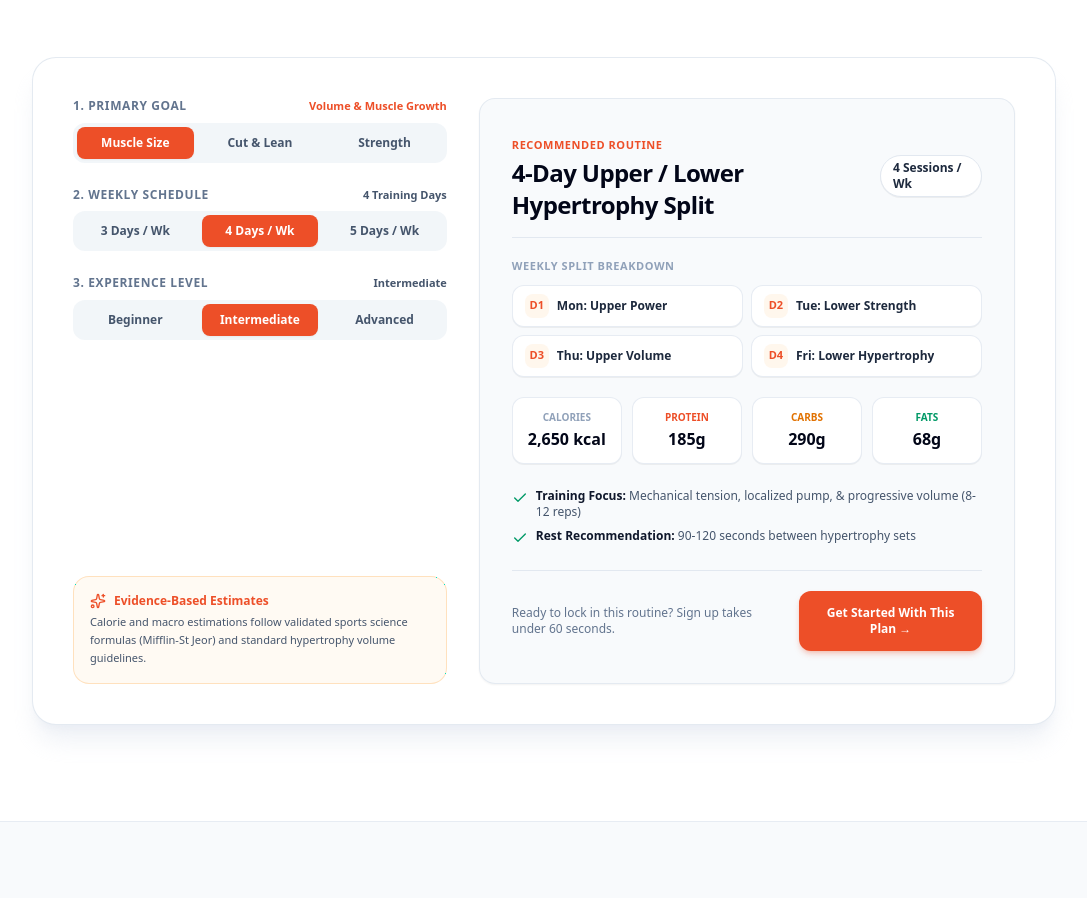
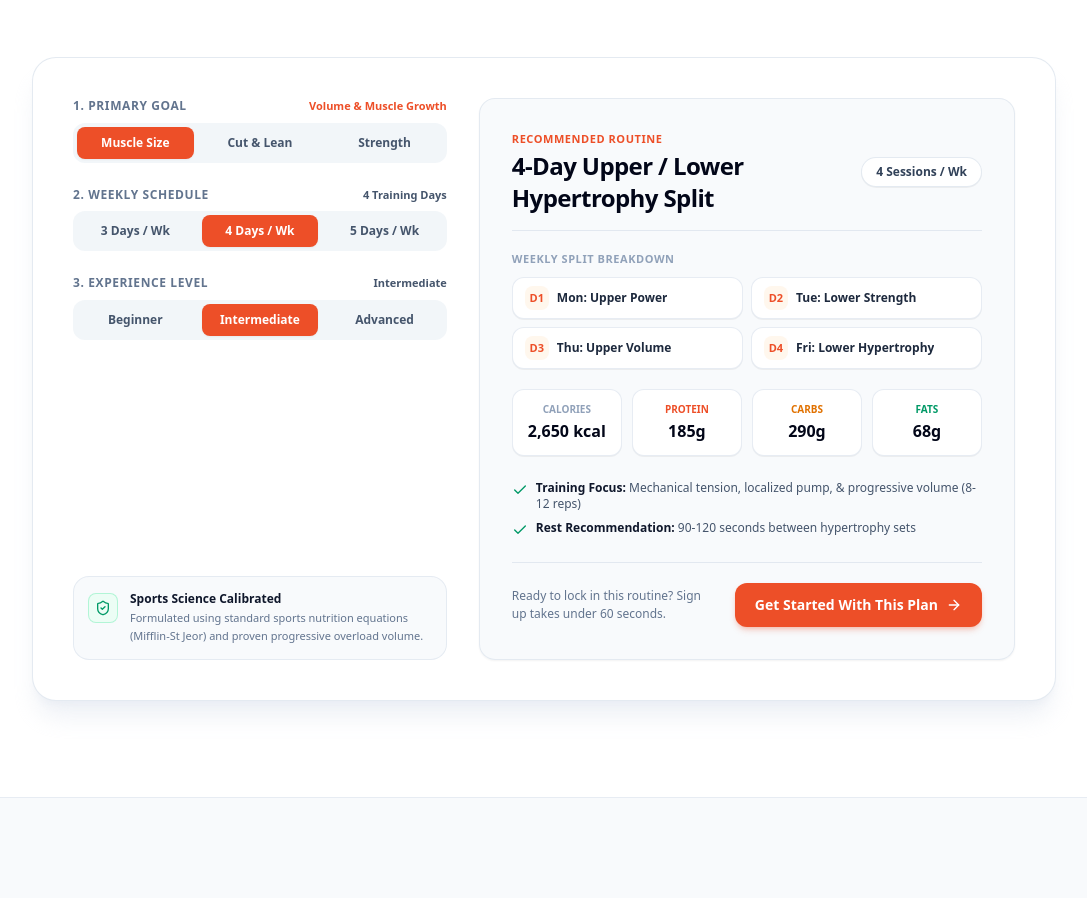
Before and after one commit to josntndr/strive, a Next.js app in the folder frontend/: page / in a window 1280 px wide. Shown: the part 2200-3098 px from the top of the page, without its empty margins (96-1183 px from the left). Built offline with nearby package versions, Linux system fonts and the light colour scheme; no server answers.

Commit message:
Fix badge text wrap, CTA button wrap, and AI sparkles disclaimer in plan preview

```diff
--- a/frontend/src/app/page.tsx
+++ b/frontend/src/app/page.tsx
@@ -1162,30 +1162,32 @@
                     </div>
                   </div>
 
-                  <div className="p-4 rounded-2xl bg-orange-50/70 border border-orange-200/70">
-                    <div className="flex items-center gap-2 text-xs font-bold text-[#ed4f28]">
-                      <Sparkles className="w-4 h-4 text-[#ed4f28]" />
-                      <span>Evidence-Based Estimates</span>
-                    </div>
-                    <p className="text-[11px] text-slate-600 mt-1 leading-relaxed">
-                      Calorie and macro estimations follow validated sports science formulas (Mifflin-St Jeor) and standard hypertrophy volume guidelines.
-                    </p>
+                  <div className="p-3.5 rounded-2xl bg-slate-50/90 border border-slate-200/80 flex items-start gap-3">
+                    <div className="p-1.5 rounded-lg bg-emerald-50 border border-emerald-200/80 text-emerald-600 shrink-0 mt-0.5">
+                      <ShieldCheck className="w-4 h-4" />
+                    </div>
+                    <div>
+                      <p className="text-xs font-bold text-slate-900">Sports Science Calibrated</p>
+                      <p className="text-[11px] text-slate-500 mt-0.5 leading-relaxed">
+                        Formulated using standard sports nutrition equations (Mifflin-St Jeor) and proven progressive overload volume.
+                      </p>
+                    </div>
                   </div>
                 </div>
 
                 {/* Right Output Card (7 cols) */}
                 <div className="lg:col-span-7 bg-slate-50/90 rounded-2xl p-6 sm:p-8 border border-slate-200/90 flex flex-col justify-between shadow-xs">
                   <div>
-                    <div className="flex items-center justify-between pb-4 border-b border-slate-200">
-                      <div>
-                        <span className="text-[11px] font-bold uppercase tracking-wider text-[#ed4f28]">
+                    <div className="flex items-start sm:items-center justify-between gap-3 pb-4 border-b border-slate-200">
+                      <div className="min-w-0">
+                        <span className="text-[11px] font-bold uppercase tracking-wider text-[#ed4f28] block">
                           Recommended Routine
                         </span>
                         <h3 className="text-xl sm:text-2xl font-black text-slate-950 mt-0.5 tracking-tight">
                           {calcOutput.splitName}
                         </h3>
                       </div>
-                      <span className="text-xs font-bold text-slate-800 bg-white border border-slate-200 px-3 py-1 rounded-full shadow-2xs">
+                      <span className="shrink-0 whitespace-nowrap text-xs font-bold text-slate-700 bg-white border border-slate-200/90 px-3.5 py-1.5 rounded-full shadow-2xs">
                         {calcDays} Sessions / Wk
                       </span>
                     </div>
@@ -1255,15 +1257,16 @@
                   </div>
 
                   <div className="mt-6 pt-5 border-t border-slate-200 flex flex-col sm:flex-row items-center justify-between gap-4">
-                    <p className="text-xs text-slate-500 text-center sm:text-left">
+                    <p className="text-xs text-slate-500 text-center sm:text-left leading-normal">
                       Ready to lock in this routine? Sign up takes under 60 seconds.
                     </p>
                     <button
                       type="button"
                       onClick={handleApplyPlan}
-                      className="w-full sm:w-auto inline-flex items-center justify-center gap-2 rounded-xl bg-[#ed4f28] hover:bg-[#d9421c] px-6 py-3.5 text-xs font-bold text-white transition-all shadow-md shadow-[#ed4f28]/25 active:scale-95 cursor-pointer"
+                      className="w-full sm:w-auto shrink-0 whitespace-nowrap inline-flex items-center justify-center gap-2 rounded-xl bg-[#ed4f28] hover:bg-[#d9421c] px-5 py-3 text-sm font-bold text-white transition-all shadow-md shadow-[#ed4f28]/25 hover:shadow-[#ed4f28]/35 active:scale-95 cursor-pointer group"
                     >
-                      Get Started With This Plan →
+                      <span>Get Started With This Plan</span>
+                      <ArrowRight className="w-4 h-4 shrink-0 group-hover:translate-x-0.5 transition-transform" />
                     </button>
                   </div>
                 </div>
```
